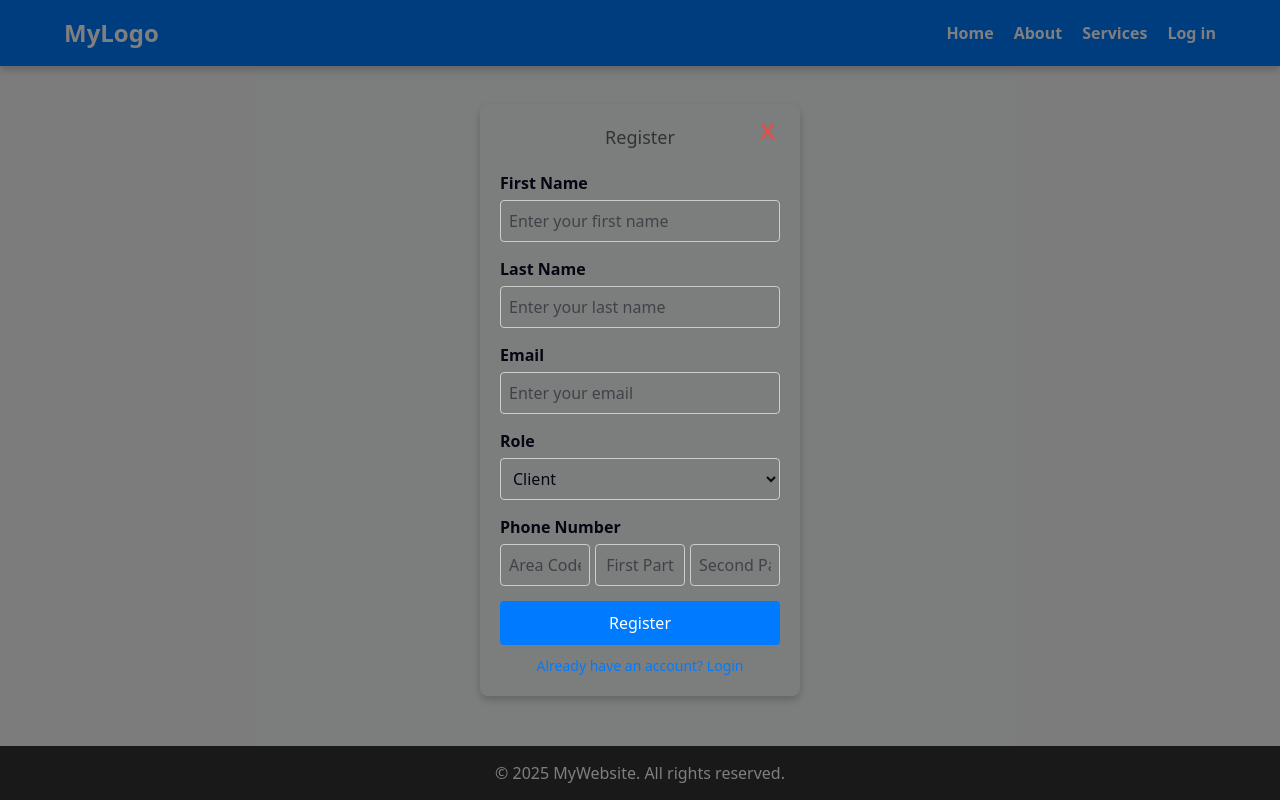
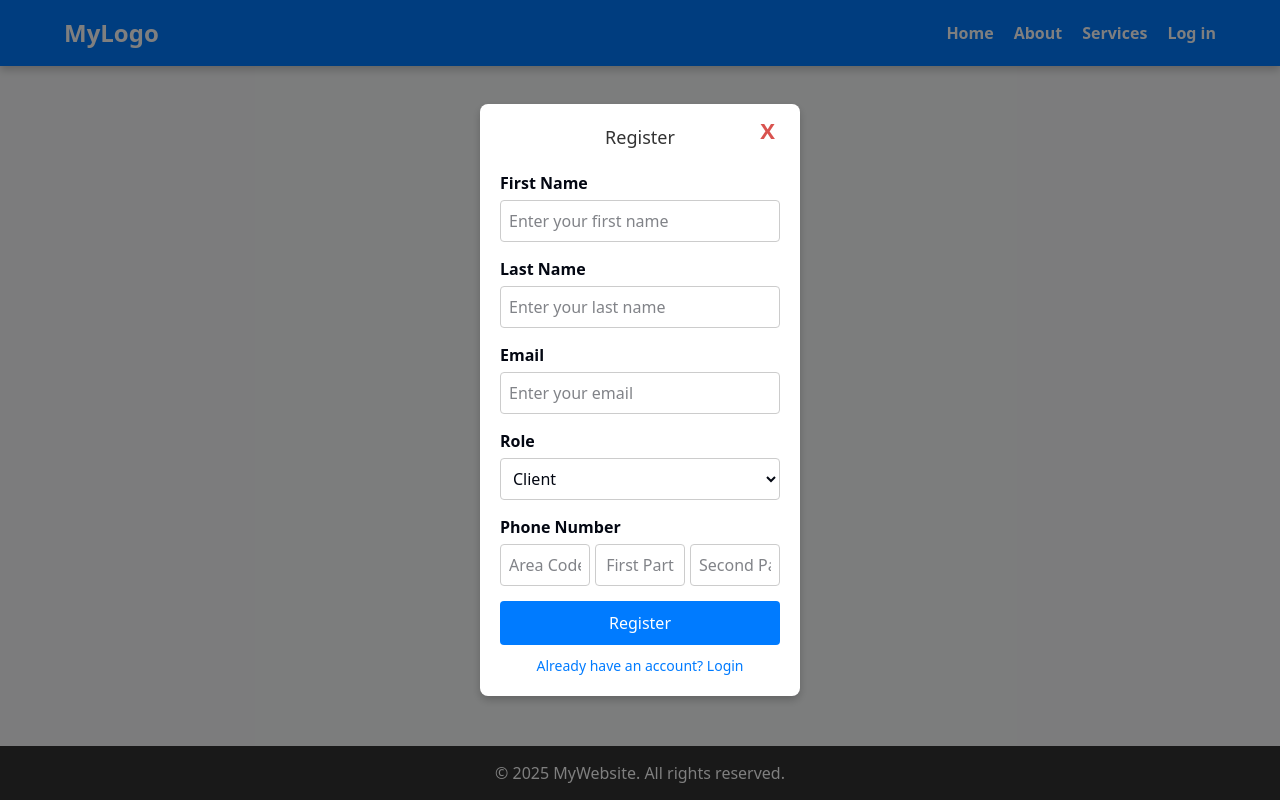
Before and after one commit to lheredia8606/La-Lucecita, a React (Vite) app: page /register in a window 1280 px wide. Built offline with nearby package versions, Linux system fonts and the light colour scheme; data requests are answered from the project's data file.

Commit message:
before fix eslint and add comand to run everything

```diff
--- a/src/Components/ProductCard/ProductCard.css
+++ b/src/Components/ProductCard/ProductCard.css
@@ -81,7 +81,7 @@
   z-index: 1000;
 }
 
-.modal-content {
+.product-modal-content {
   background-color: transparent;
   position: relative;
   text-align: center;
--- a/src/Components/ProductCard/ProductCard.tsx
+++ b/src/Components/ProductCard/ProductCard.tsx
@@ -1,4 +1,4 @@
-import { TProduct } from "../../types/ApplicationTypes";
+import { TProduct } from "../../utils/ApplicationTypesAndGlobals";
 import "./ProductCard.css";
 
 type TProductCardProps = {
--- a/src/routes/clientUser/index.tsx
+++ b/src/routes/clientUser/index.tsx
@@ -73,7 +73,7 @@ function RouteComponent() {
               {isModalOpen && (
                 <div className="modal-overlay" onClick={handleCloseModal}>
                   <div
-                    className="modal-content"
+                    className="modal-content product-modal-content"
                     onClick={(e) => e.stopPropagation()}
                   >
                     <img
--- a/src/routes/login.tsx
+++ b/src/routes/login.tsx
@@ -14,7 +14,7 @@ export const Route = createFileRoute("/login")({
 });
 
 function RouteComponent() {
-  const { allUsers, authenticatedUser, setAuthenticatedUser } = useUser();
+  const { allUsers, setAuthenticatedUser } = useUser();
   const [emailInput, setEmailInput] = useState("");
   const [passwordInput, setPasswordInput] = useState("");
   const [showModalError, setShowModalError] = useState<boolean>(false);
@@ -61,7 +61,7 @@ function RouteComponent() {
             <button
               className="close-btn"
               onClick={() => {
-                router.navigate({ to: "/home" });
+                router.navigate({ to: "/" });
               }}
             >
               X
```
